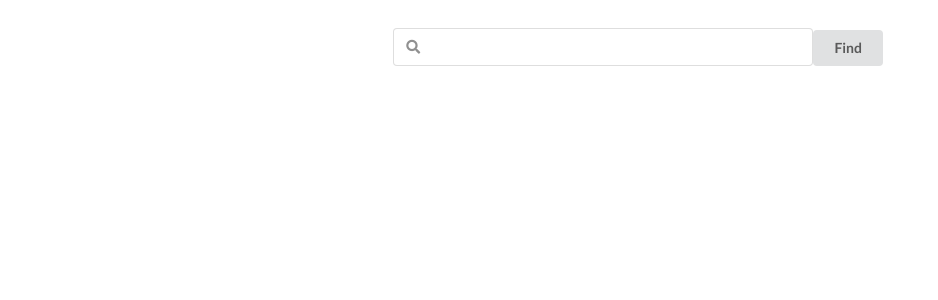
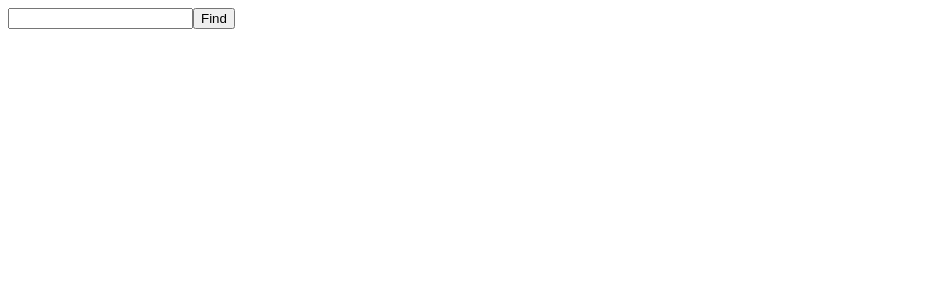
Before and after one commit to krisrss/drinks-base, a React (Create React App) app: page / in a window 1280 px wide. Shown: the top 300 px of the page, without its empty margins (0-938 px from the left). Built offline with nearby package versions, Linux system fonts and the light colour scheme.

Commit message:
Remove Semantic UI styles from project

```diff
--- a/public/index.html
+++ b/public/index.html
@@ -3,7 +3,6 @@
 
 <head>
   <title>Drink Base</title>
-  <link rel='stylesheet' href="https://cdnjs.cloudflare.com/ajax/libs/semantic-ui/2.4.1/semantic.min.css" integrity="sha512-8bHTC73gkZ7rZ7vpqUQThUDhqcNFyYi2xgDgPDHc+GXVGHXq+xPjynxIopALmOPqzo9JZj0k6OqqewdGO3EsrQ==" crossorigin="anonymous" />
 </head>
 
 <body>
--- a/src/components/DrinkList.js
+++ b/src/components/DrinkList.js
@@ -31,7 +31,7 @@ const DrinkList = () => {
 
     return (
         <div>
-            <div className='ui centered cards'>
+            <div>
                 {drinks}
             </div>
         </div>
--- a/src/components/DrinkThumbnail.js
+++ b/src/components/DrinkThumbnail.js
@@ -3,14 +3,14 @@ import { Link } from 'react-router-dom';
 
 const DrinkThumbnail = ({ drink }) => {
     return (
-        <div style={{ padding: '2em' }}>
+        <div>
             <Link to={`/details/${drink.idDrink}`}>
-                <div className='ui card'>
-                    <div className='image'>
+                <div>
+                    <div>
                         <img alt='Drink' src={drink.strDrinkThumb} />
                     </div>
-                    <div className='content'>
-                        <span className='header'>{drink.strDrink}</span>
+                    <div>
+                        <span>{drink.strDrink}</span>
                     </div>
                 </div>
             </Link>
--- a/src/components/IngredientsDisplay.css
+++ /dev/null
@@ -1,13 +0,0 @@
-#ingredientsDisplay{
-    text-align: center;
-}
-
-#ingredientsDisplay li {
-    display: inline;
-    padding-right: 0.9em;
-    padding-left: 0.9em;
-    border-right: 1px solid #009;
-    border-left: 1px solid #009;
-    font-size: 1em;
-    font-weight: bold;
-}
--- a/src/components/IngredientsDisplay.js
+++ b/src/components/IngredientsDisplay.js
@@ -1,5 +1,4 @@
 import React from 'react';
-import './IngredientsDisplay.css';
 
 const IngredientsDisplay = ({ ingredients }) => {
 
@@ -12,7 +11,7 @@ const IngredientsDisplay = ({ ingredients }) => {
     })
 
     return (
-        <ul id='ingredientsDisplay'>
+        <ul>
             {ingList}
         </ul>
     );
--- a/src/components/IngredientsDrinkList.js
+++ b/src/components/IngredientsDrinkList.js
@@ -73,7 +73,7 @@ const IngredientsDrinkList = () => {
     return (
         <div>
             <IngredientsList ingredients={ingredients} />
-            <div className='ui centered cards'>
+            <div>
                 {drinks}
             </div>
         </div>
--- a/src/components/IngredientsSearchBar.js
+++ b/src/components/IngredientsSearchBar.js
@@ -16,16 +16,15 @@ const IngredientsSearchBar = () => {
     };
 
     return (
-        <div className='searchbar'>
-            <div className='ui left icon input'>
+        <div>
+            <div>
                 <input value={input} onChange={(e) => onChangeHandler(e)} type='text' />
-                <i className='search icon'></i>
+                <Link to={`${path}/${input}`} onClick={onClickHandler}>
+                    <button>
+                        Find
+                    </button>
+                </Link>
             </div>
-            <Link to={`${path}/${input}`} onClick={onClickHandler}>
-                <button className='ui button'>
-                    Find
-                </button>
-            </Link>
         </div>
     );
 };
--- a/src/components/SearchBar.css
+++ /dev/null
@@ -1,8 +0,0 @@
-.searchbar{
-    padding: 2em;
-    text-align: center;
-}
-
-.searchbar input {
-    width: 30em;
-}
--- a/src/components/SearchBar.js
+++ b/src/components/SearchBar.js
@@ -1,5 +1,4 @@
 import React, { useState } from 'react';
-import './SearchBar.css';
 import { Link } from 'react-router-dom';
 
 const SearchBar = () => {
@@ -7,16 +6,14 @@ const SearchBar = () => {
     const [input, setInput] = useState('');
 
     return (
-        <div className='searchbar'>
-            <div className='ui left icon input'>
-                <input value={input} onChange={(e) => setInput(e.target.value)} type='text' />
-                <i className='search icon'></i>
-            </div>
+        <div>
+            <input value={input} onChange={(e) => setInput(e.target.value)} type='text' />
             <Link to={`/${input}`}>
-                <button className='ui button'>
+                <button >
                     Find
             </button>
             </Link>
+
         </div>
     );
 };
```
